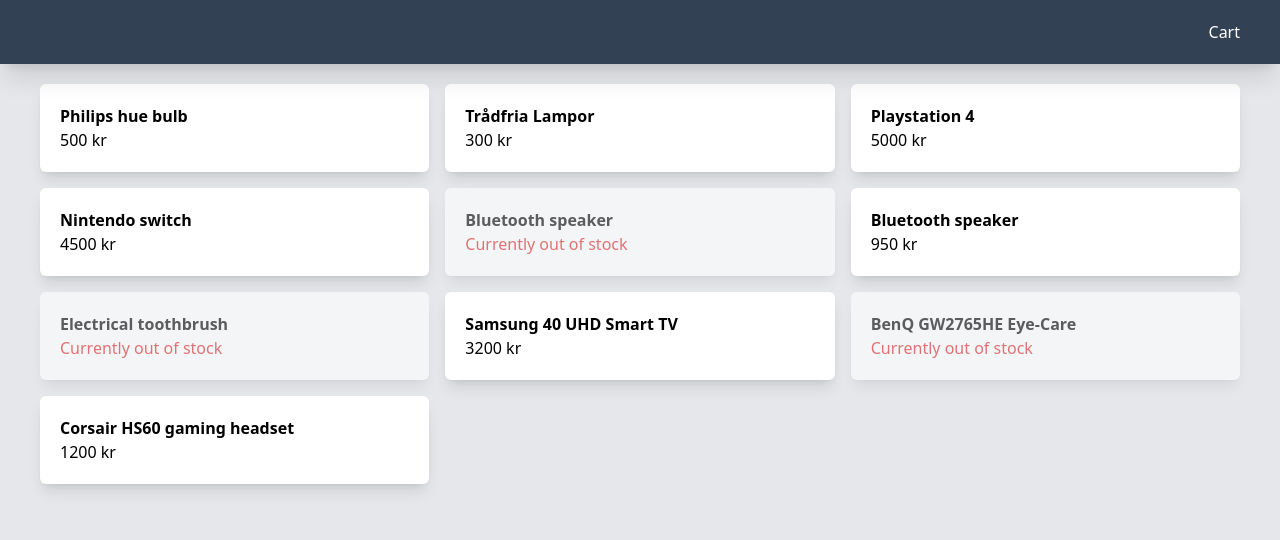
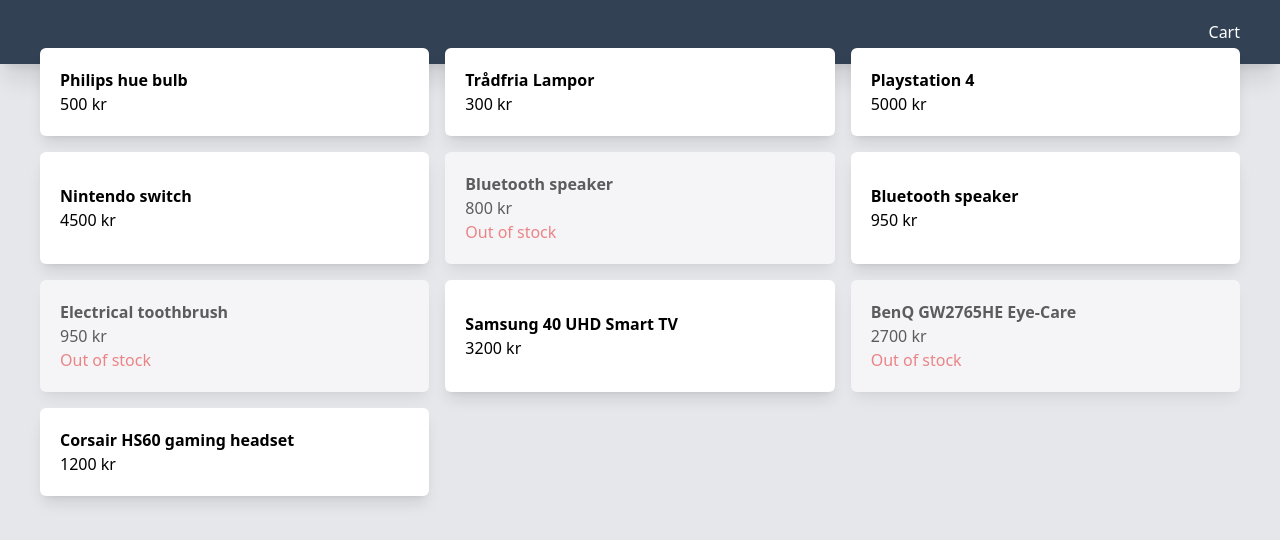
Before and after one commit to cfarq/-lendo-frontend-test, a React (Vite) app: page / in a window 1280 px wide. Shown: the top 540 px of the page. Built offline with nearby package versions, Linux system fonts and the light colour scheme.

Commit message:
begin building product details

```diff
--- a/src/App.tsx
+++ b/src/App.tsx
@@ -3,7 +3,8 @@
 
 import { StoreLayout } from "./layouts/Store";
 
-const ListPage = lazy(() => import("./pages/list"));
+const ListPage = lazy(() => import("./pages/List"));
+const ProductPage = lazy(() => import("./pages/Product"));
 
 function App() {
   return (
@@ -11,6 +12,7 @@
       <Routes>
         <Route path="/" element={<StoreLayout />}>
           <Route index element={<ListPage />} />
+          <Route path="product/:productId" element={<ProductPage />} />
         </Route>
       </Routes>
     </BrowserRouter>
--- /dev/null
+++ b/src/components/ProductDetail/ProductDetail.tsx
@@ -0,0 +1,23 @@
+import { useNavigate } from "react-router-dom";
+
+import { ProductTypes } from "../../types/entities";
+
+interface ProductDetailProps {
+  product: ProductTypes;
+}
+
+export const ProductDetail = ({ product }: ProductDetailProps): JSX.Element => {
+  const navigate = useNavigate();
+
+  const handleBackButtonClick = () => {
+    navigate(-1);
+  };
+
+  return (
+    <div>
+      <div>
+        <button onClick={handleBackButtonClick}>Back to list view</button>
+      </div>
+    </div>
+  );
+};
--- /dev/null
+++ b/src/components/ProductDetail/index.ts
@@ -0,0 +1 @@
+export * from "./ProductDetail";
--- a/src/components/ProductList/ProductList.tsx
+++ b/src/components/ProductList/ProductList.tsx
@@ -8,7 +8,7 @@
 
 export const ProductList = ({ products }: ProductListProps): JSX.Element => {
   return (
-    <div className="grid grid-cols-1 md:grid-cols-3 mt-12 gap-4 px-10">
+    <div className="grid grid-cols-1 md:grid-cols-2 lg:grid-cols-3 mt-12 gap-4 px-10">
       {products.map((product: ProductTypes) => {
         return <ProductListItem key={product.id} product={product} />;
       })}
--- a/src/components/ProductListItem/ProductListItem.tsx
+++ b/src/components/ProductListItem/ProductListItem.tsx
@@ -1,24 +1,33 @@
+import { Link } from "react-router-dom";
+
 import { ProductTypes } from "../../types/entities";
 
 interface ProductListItemProps {
   product: ProductTypes;
 }
 
+const handleClick = () => {};
+
 export const ProductListItem = ({
   product,
 }: ProductListItemProps): JSX.Element => {
   return (
-    <div
-      className={`w-full bg-white overflow-hidden rounded-md p-5 shadow-lg hover:bg-blue-50 ${
-        !product.available ? "opacity-60" : ""
-      }`}
+    <Link
+      to={`/product/${product.id}`}
+      onClick={() => handleClick()}
+      className="relative"
     >
-      <div className="font-bold">{product.name}</div>
-      {product.available ? (
-        <div className="">{product.price} kr</div>
-      ) : (
-        <div className="text-red-600">Currently out of stock</div>
-      )}
-    </div>
+      <div
+        className={`w-full bg-white overflow-hidden rounded-md p-5 h-full shadow-lg hover:bg-blue-50 flex flex-col justify-center ${
+          !product.available ? "opacity-60" : ""
+        }`}
+      >
+        <div className="font-bold">{product.name}</div>
+        <div>{product.price} kr</div>
+        {!product.available ? (
+          <div className="text-red-500">Out of stock</div>
+        ) : null}
+      </div>
+    </Link>
   );
 };
--- /dev/null
+++ b/src/hooks/useBackButton.ts
@@ -0,0 +1,20 @@
+import { useEffect, useState } from "react";
+
+const useBackButton = (callback: () => void) => {
+  const [isBack, setIsBack] = useState(false);
+
+  const handleEvent = () => {
+    setIsBack(true);
+    callback();
+    window.history.go(1); // this line of code prevents browser going back. if you don't navigate to any pages of app in callback function using react-router navigate() function, by default any event will occure when click on browser back button and back button is disabled.
+  };
+
+  useEffect(() => {
+    window.addEventListener("popstate", handleEvent);
+    return () => window.removeEventListener("popstate", handleEvent);
+  });
+
+  return isBack;
+};
+
+export default useBackButton;
--- a/src/pages/list/List.tsx
+++ b/src/pages/List/List.tsx
@@ -25,7 +25,6 @@
 
   return (
     <Page>
-      <h1 className="text-3xl font-bold">List</h1>
       <ProductList products={products} />
     </Page>
   );
--- /dev/null
+++ b/src/pages/Product/Product.tsx
@@ -0,0 +1,10 @@
+import { Page } from "../../components/Page";
+import { ProductDetail } from "../../components/ProductDetail";
+
+export const ProductPage = ({}): JSX.Element => {
+  return (
+    <Page>
+      <ProductDetail />
+    </Page>
+  );
+};
--- /dev/null
+++ b/src/pages/Product/index.ts
@@ -0,0 +1,3 @@
+import { ProductPage } from "./Product";
+
+export default ProductPage;
```
Also changed, not shown: src/pages/List/index.ts (renamed from src/pages/list/index.ts).
